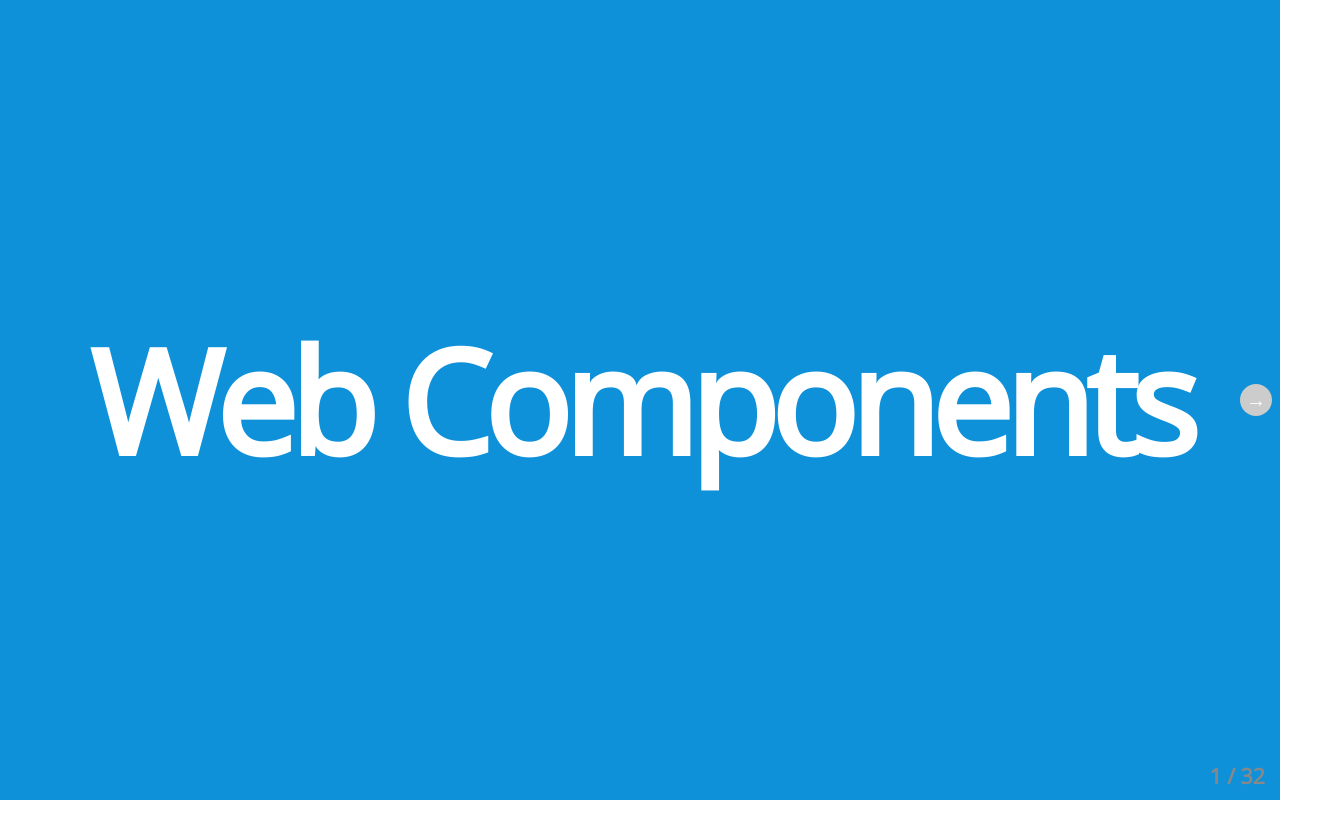
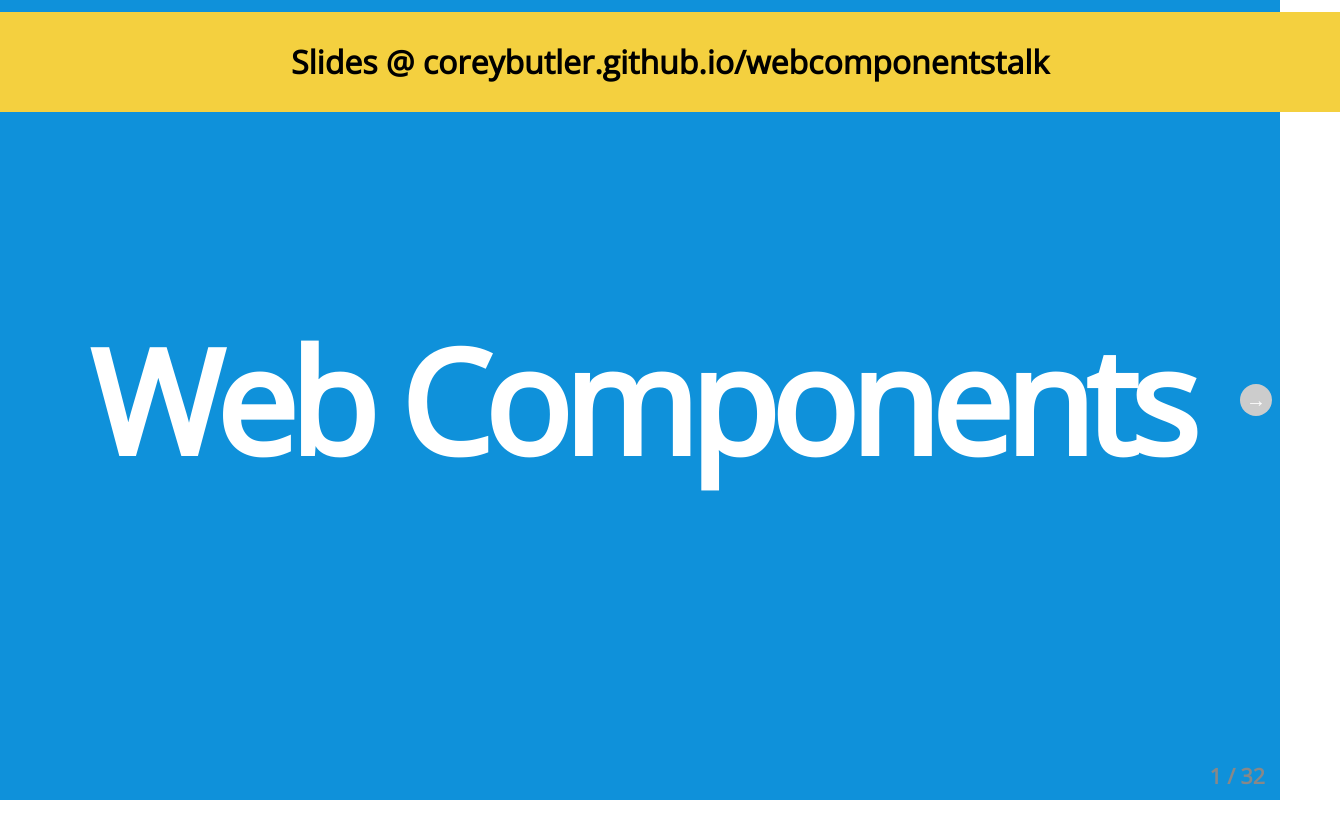
Before and after one commit to coreybutler/talk-webcomponents, a plain HTML site: page slides/2016/jan/index.html in a window 1280 px wide. Shown: the top 838 px of the page, 1340 px wide, since content can reach past the window. Drawn offline with nearby package versions, Linux system fonts and the light colour scheme.

Commit message:
Added link

```diff
--- a/slides/2016/jan/index.html
+++ b/slides/2016/jan/index.html
@@ -56,6 +56,7 @@
 <section class="slide title title-blue">
   <div class="content">
     <h1>Web Components</h2>
+    <b style="color: #000000;position: absolute;top: 12px; left: 0; z-index: 5;display: flex;flex: 1 1 auto;background-color:#F4D03F;width: 100%;text-align: center;justify-content: center;padding: 30px;">Slides @ coreybutler.github.io/webcomponentstalk</b>
   </div>
 </section>
 
```
